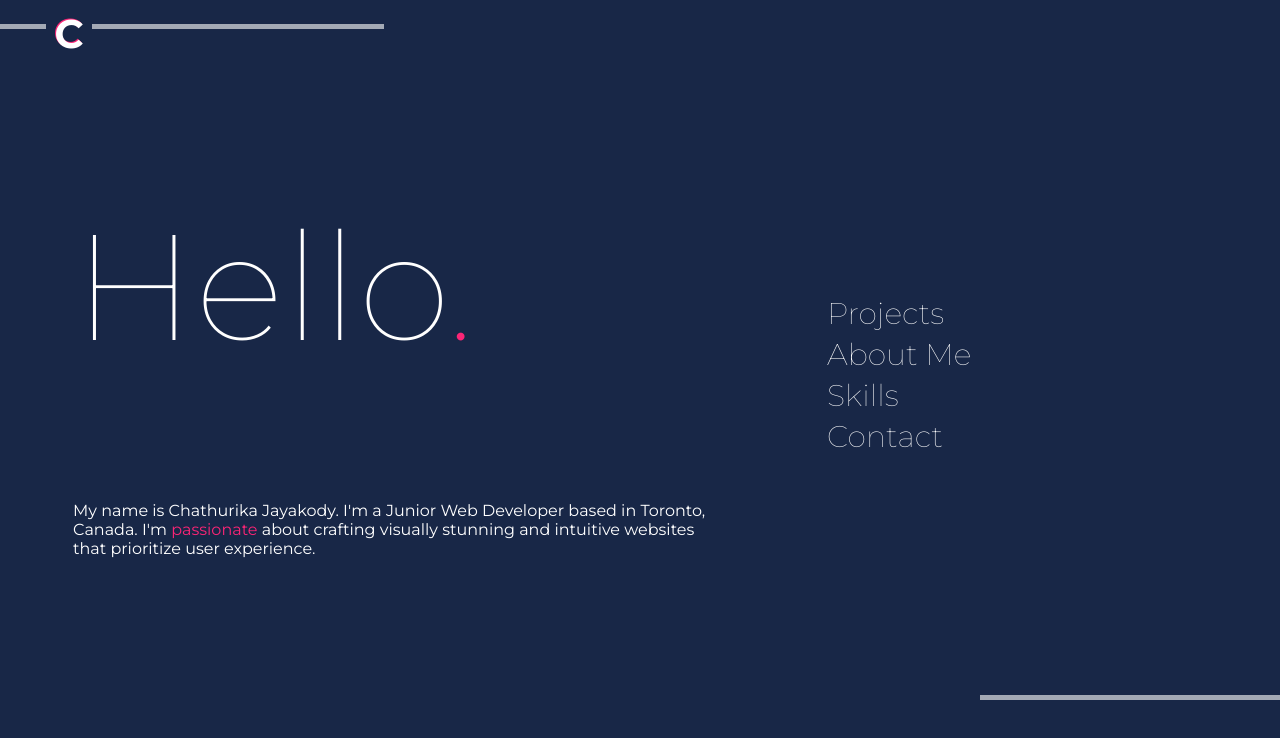
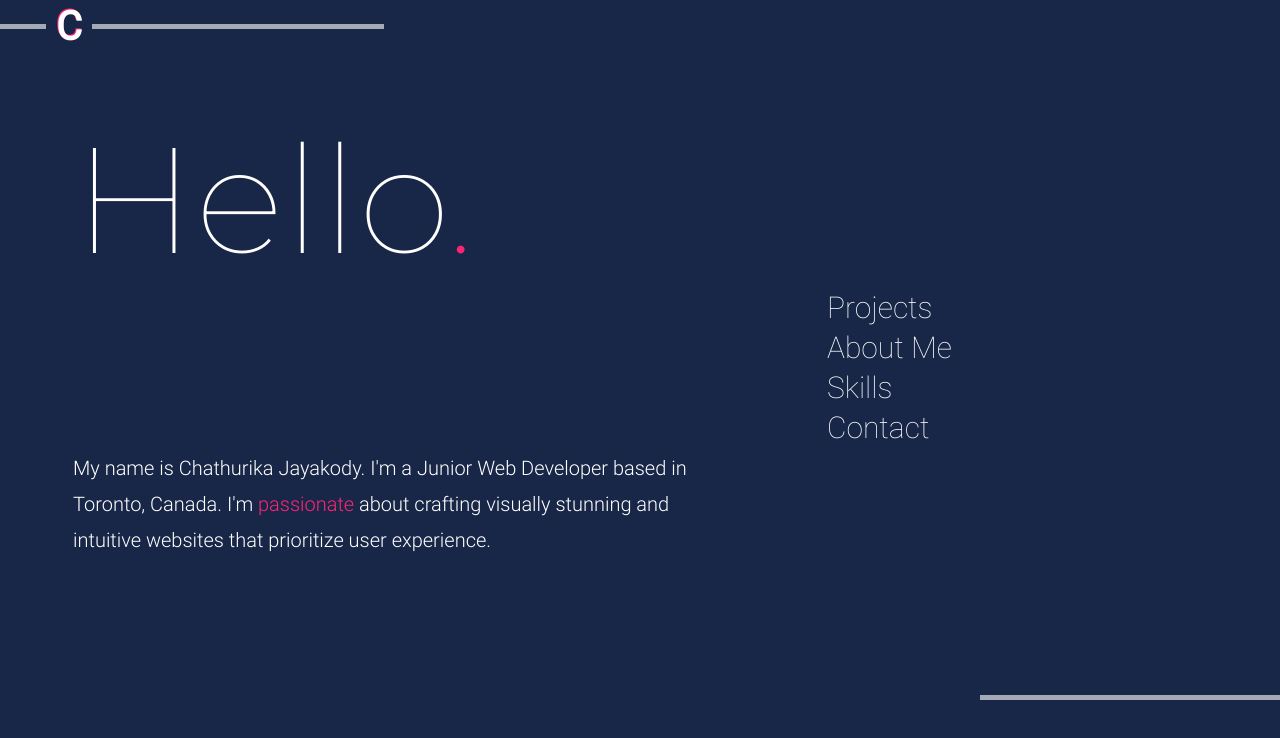
Before and after one commit to ChathurikaAJ/portfolio, a React (Create React App) app: page / in a window 1280 px wide. Shown: the top 738 px of the page. Built offline with nearby package versions, Linux system fonts and the light colour scheme.

Commit message:
Update styles

```diff
--- a/src/App.scss
+++ b/src/App.scss
@@ -21,15 +21,17 @@ a, link {
 body {
     background-color: #182747;
     color: white;
-    font-family: "Montserrat";
-    font-size: 400;
+    font-family: "Roboto";
+    font-weight: 300;
+    font-size: 18px;
     max-width: 1280px;
     margin: 0 auto;
 
+
     @include desktop{
-        margin-top: calc(15.625vw - 200px)
+        margin-top: calc(15.625vw - 200px);
+        font-size: 20px;
+        line-height: 1.8em;
     }
 
-
-
 }
--- a/src/components/Nav/Nav.scss
+++ b/src/components/Nav/Nav.scss
@@ -6,7 +6,7 @@
     justify-content: center;
     flex-direction: column;
 
-    @include desktop{
+    @include tablet{
         padding: 3rem;
     }
 
```
